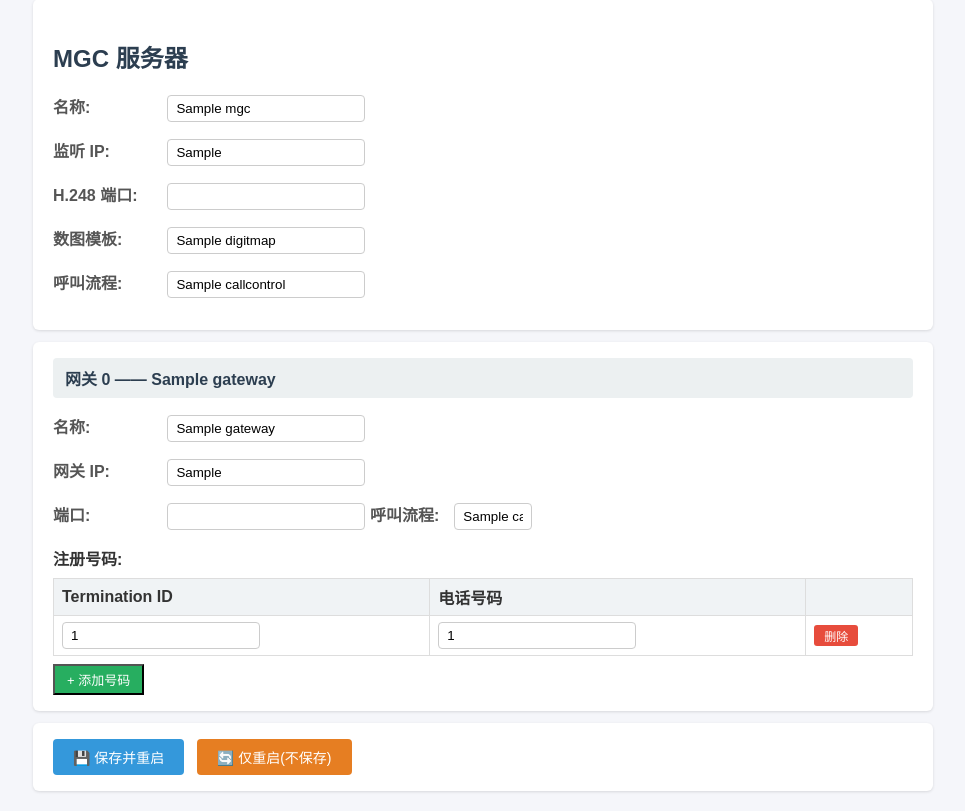
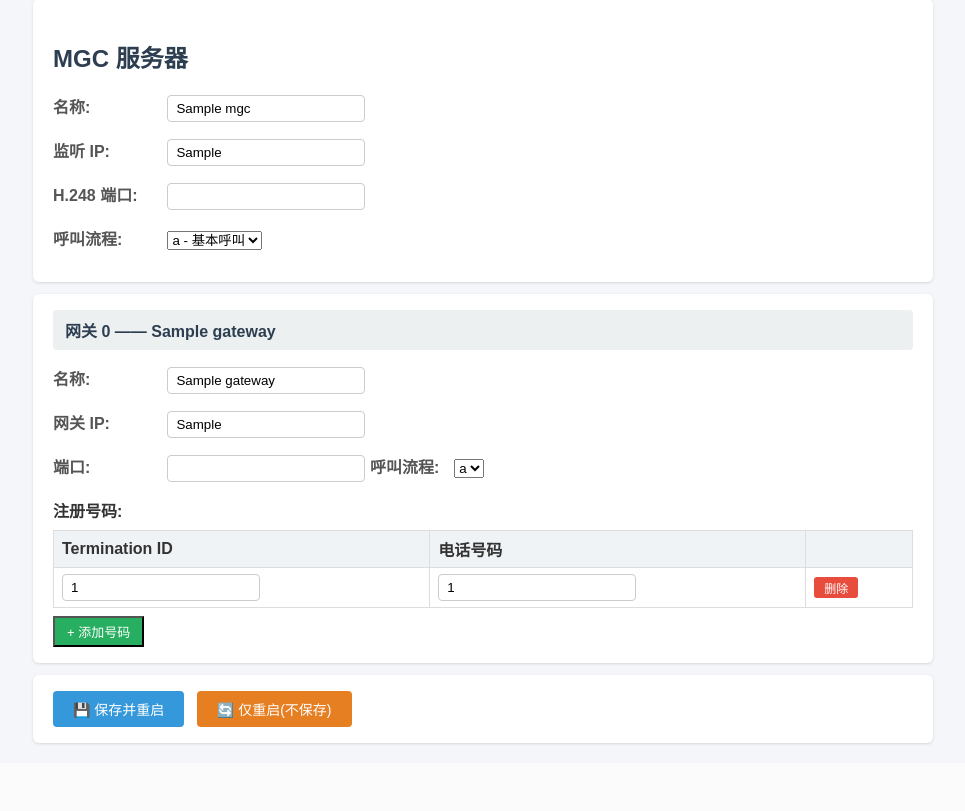
Before and after one commit to Veng0923/SmallMgc, a Flask app: template web-admin/templates/index.html in a window 1280 px wide. Shown: the part 129-940 px from the top of the page, without its empty margins (157-1122 px from the left). After the commit the page ends 874 px from the top, so only its background shows below. Run offline with Flask 3, Linux system fonts and the light colour scheme; the template is opened without the code that fills it: most values are stand-ins (such as "Sample title", 1, 10 or a date in 2020).

Commit message:
web-admin 呼叫流程改为下拉框,数图按流程联动显隐
- 呼叫流程(服务器/网关)由文本框改为下拉: a(基本呼叫)/ h(HCC)/ n(ETSI)
  (与源码 h248stack_database.cpp 的类型分发分支一一对应,无 e/x)
- 数图模板仅 n(ETSI) 流程显示; a/h 时隐藏且 disabled 不提交,
  保存时保留配置原值,不会误清空
- app.py: 数图仅表单提交时写回; n 流程数图不得为空(ETSI 会下发
  DigitMap 描述符)
- 默认数图 = 配置 mgc.digitmap 当前值(xxxxx),即 ETSI 流程
  getRootDigitmap() 实际下发的值

Co-Authored-By: Claude Fable 5 <noreply@anthropic.com>

```diff
--- a/web-admin/app.py
+++ b/web-admin/app.py
@@ -114,8 +114,13 @@ def save_config(form):
     set_text(mgc, "name", form.get("mgc_name", ""))
     set_text(mgc.find("ip"), "h248", form.get("mgc_h248", ""))
     set_text(mgc.find("ip"), "h248port", form.get("mgc_h248port", "2944"))
-    set_text(mgc, "digitmap", form.get("mgc_digitmap", ""))
+    # 数图仅在表单提交时更新(仅 n/ETSI 流程显示并提交;其他流程保留原值)
+    if "mgc_digitmap" in form:
+        set_text(mgc, "digitmap", form.get("mgc_digitmap", ""))
     set_text(mgc, "callcontrol", form.get("mgc_callcontrol", "a"))
+    # ETSI(n) 流程下发 DigitMap 描述符,数图不能为空
+    if "n" in form.get("mgc_callcontrol", "") and (mgc.findtext("digitmap") or "").strip() == "":
+        return False, "ETSI(n) 流程必须填写数图模板"
 
     # ---- 网关段(按表单索引重建 pstn 号码) ----
     gateway_ids = [k for k in form.keys() if k.startswith("gw_name_")]
--- a/web-admin/templates/index.html
+++ b/web-admin/templates/index.html
@@ -56,11 +56,16 @@
          <input type="text" name="mgc_h248" value="{{ mgc.h248 }}" placeholder="服务器真实 IP"></p>
       <p><label>H.248 端口:</label>
          <input type="number" name="mgc_h248port" value="{{ mgc.h248port }}"></p>
-      <p><label>数图模板:</label>
-         <input type="text" name="mgc_digitmap" value="{{ mgc.digitmap }}"
+      <p><label>呼叫流程:</label>
+         <select name="mgc_callcontrol" onchange="toggleDigitmap()">
+           <option value="a" {% if mgc.callcontrol == 'a' %}selected{% endif %}>a - 基本呼叫</option>
+           <option value="h" {% if mgc.callcontrol == 'h' %}selected{% endif %}>h - HCC</option>
+           <option value="n" {% if mgc.callcontrol == 'n' %}selected{% endif %}>n - ETSI</option>
+         </select></p>
+      <p id="digitmap-row">
+         <label>数图模板:</label>
+         <input type="text" id="mgc_digitmap" name="mgc_digitmap" value="{{ mgc.digitmap }}"
                 placeholder="如 xxxxx / x. 等 H.248 DigitMap 语法"></p>
-      <p><label>呼叫流程:</label>
-         <input type="text" name="mgc_callcontrol" value="{{ mgc.callcontrol }}" placeholder="a/h/n/e/x"></p>
     </div>
 
     <!-- ============ 网关列表 ============ -->
@@ -75,7 +80,11 @@
       <p><label>端口:</label>
          <input type="number" name="gw_h248port_{{ gw_idx }}" value="{{ gw.h248port }}">
          <label style="width:80px">呼叫流程:</label>
-         <input type="text" name="gw_callcontrol_{{ gw_idx }}" value="{{ gw.callcontrol }}" style="width:60px"></p>
+         <select name="gw_callcontrol_{{ gw_idx }}">
+           <option value="a" {% if gw.callcontrol == 'a' %}selected{% endif %}>a</option>
+           <option value="h" {% if gw.callcontrol == 'h' %}selected{% endif %}>h</option>
+           <option value="n" {% if gw.callcontrol == 'n' %}selected{% endif %}>n</option>
+         </select></p>
 
       <b>注册号码:</b>
       <table id="subs-{{ gw_idx }}">
@@ -104,6 +113,17 @@
 </div>
 
 <script>
+// 数图仅 ETSI(n) 流程需要:选 n 显示并启用,其他流程隐藏且不提交(disabled)
+function toggleDigitmap() {
+  const sel = document.querySelector('select[name="mgc_callcontrol"]');
+  const row = document.getElementById('digitmap-row');
+  const input = document.getElementById('mgc_digitmap');
+  const show = sel.value === 'n';
+  row.style.display = show ? '' : 'none';
+  input.disabled = !show;   // disabled 不提交 → 保存时保留配置里的原数图
+}
+toggleDigitmap();           // 页面加载时按当前配置的呼叫流程初始化
+
 function addSub(gwIdx) {
   const table = document.getElementById('subs-' + gwIdx);
   const row = table.insertRow();
```
